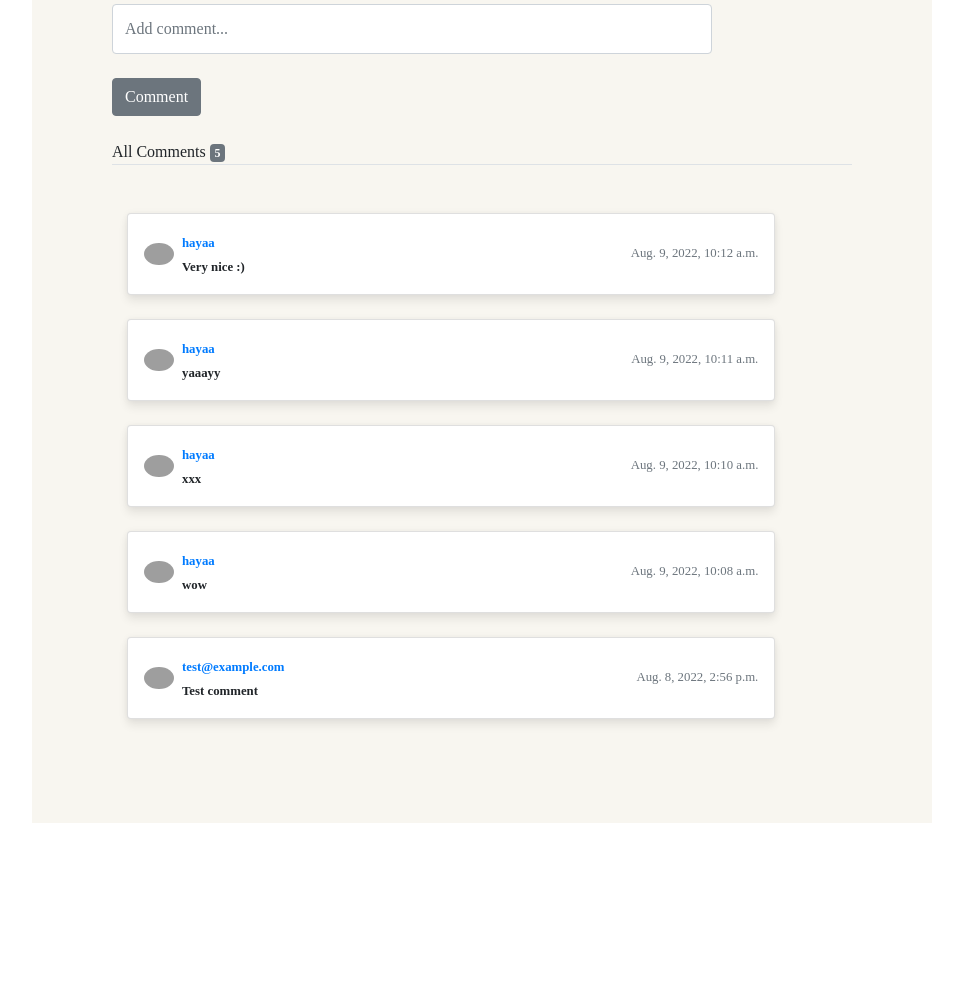
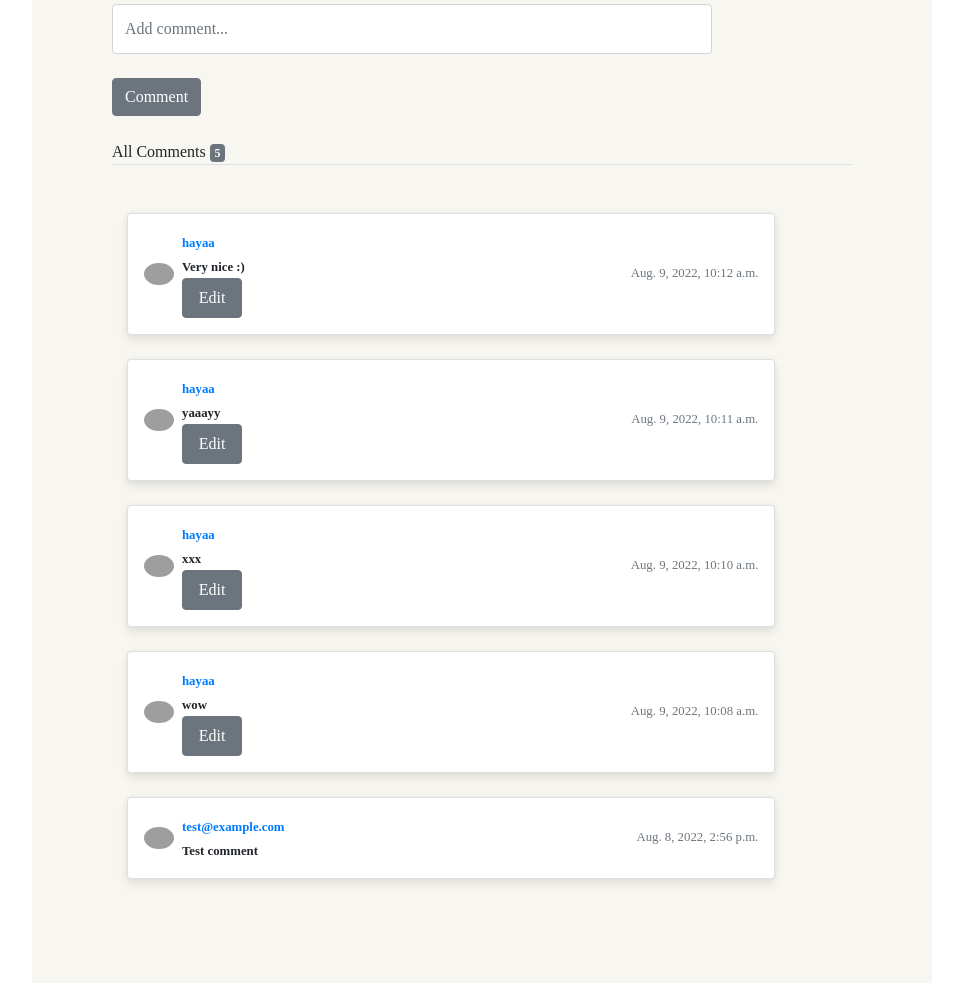
Before and after one commit to HayaaQutaishat/Articles-Application, a Django app: page /article/1 in a window 1280 px wide. Shown: the part 715-1718 px from the top of the page, without its empty margins (158-1121 px from the left). Before the commit the page ends 1538 px from the top, so only its background shows below. Run offline with Django 4.2, Linux system fonts and the light colour scheme; a user stored in the database is signed in; data comes from the database, SQL or seed files in the repository; both versions use the stored data as it was after the commit; some libraries are stand-ins or nearby versions; grey boxes are pictures that could not be loaded.

Commit message:
commit 6

```diff
--- a/final/static/final/index.js
+++ b/final/static/final/index.js
@@ -101,4 +101,57 @@ document.addEventListener('DOMContentLoaded', function() {
               });
         })
     }))
-})
+
+
+    const edit_btns = document.querySelectorAll('.edit_btn')
+    edit_btns.forEach(btn => {
+        btn.addEventListener('click', (event)=>{
+            event.preventDefault()
+            const comment_id = event.target.id;
+            edit_comment(comment_id)
+        })
+      });
+
+
+      function edit_comment(comment_id) {
+        fetch('/comment', {
+            method: 'POST',
+            body: JSON.stringify({
+                comment_id: comment_id,
+            })
+          })
+          .then(response => response.json())
+          .then(comment => {
+            //   alert(comment);
+              let edit_comment_div = document.createElement('div');
+              edit_comment_div.innerHTML =
+              `<form class="edit-form">
+                <textarea id="new_comment" name="new_comment" autofocus" class="form-control" style=" min-width:500px; max-width:100%;min-height:50px;height:100%;width:100%;">${comment}</textarea><br>
+                <input type="submit" value="Save" class="btn btn-primary"/>
+              </form>`
+              const comment_element = document.querySelector('#comment_view');
+              comment_element.append(edit_comment_div);
+              document.querySelector('.edit-form').addEventListener('submit',(e)=> {
+                e.preventDefault()
+                edit(comment_id)
+              });
+          });
+        }
+        function edit(comment_id) {
+            const new_comment = document.querySelector('#new_comment').value;
+            fetch('/edit_comment', {
+              method: 'POST',
+              body: JSON.stringify({
+                new_comment: new_comment,
+                comment_id: comment_id
+              })
+            })
+            .then(response => response.json())
+            .then(result => {
+                // Print result
+                location.reload();
+                console.log(result);
+            });
+            return false;
+          }
+    })
--- a/final/templates/final/article.html
+++ b/final/templates/final/article.html
@@ -63,15 +63,23 @@
         <p class="border-bottom">All Comments <span class="badge badge-secondary">{{ total_comments }}</span></p>
         <div class="container mt-5">
             {% for comment in comments %}
-            <div class="row">
+            <div class="row" >
                 <div class="col-md-11">
-                    <div class="card p-3">
+                    <div class="card p-3" id="comment_view">
                         <div class="d-flex justify-content-between align-items-center">
                       <div class="user d-flex flex-row align-items-center">
                         <img src="https://encrypted-tbn0.gstatic.com/images?q=tbn:ANd9GcTypACuX8ygmzipbD197uPBv40pqsvU8Egh-_Oo_xqg2OQqZbL1Cm-5XRxVcF3QjaocHCg&usqp=CAU" width="30" class="user-img rounded-circle mr-2">
                         <span><small class="font-weight-bold text-primary">{{ comment.user }}</small>
                         <br>
-                        <small class="font-weight-bold">{{ comment.comment }}</small></span>
+                        <small class="font-weight-bold">{{ comment.comment }}</small><br>
+                        <!-- to edit your comment -->
+                        {% if user.is_authenticated and user == comment.user %}
+                        <form action="" method="post">
+                            {% csrf_token %}
+                            <button id="{{ comment.id }}" style="width:60px; height:40px" type="submit" class="btn btn-secondary edit_btn">Edit</button>
+                        </form>
+                        {% endif %}
+                        </span>
                       </div>
                       <small class="text-muted">{{ comment.time }}</small>
                       </div>
--- a/final/urls.py
+++ b/final/urls.py
@@ -18,7 +18,13 @@ urlpatterns = [
     path("read_later", views.read_later, name="read_later"),
     path("read_later_add/<int:article_id>", views.read_later_add, name="read_later_add"),
     path("read_later_remove/<int:article_id>", views.read_later_remove, name="read_later_remove"),
+    path("edit_comment", views.edit_comment, name="edit_comment"),
+
+
 
     # API Routes
     path("rating", views.rating, name="rating"),
+    path("comment", views.comment, name="comment"),
+
+
 ]
--- a/final/views.py
+++ b/final/views.py
@@ -191,3 +191,28 @@ def read_later_remove(request, article_id):
             user = request.user
             user.read_later.remove(article)
         return render(request, "final/read_later.html")
+
+
+@login_required
+def comment(request):
+    if request.method != "POST":
+        return JsonResponse({"error": "POST request required."}, status=400)
+    # Check the data
+    data = json.loads(request.body)
+    comment_id = data.get("comment_id", "")
+    comment = Comment.objects.get(pk=comment_id)
+    return JsonResponse(comment.comment, safe=False)
+
+
+
+def edit_comment(request):
+    if request.method != "POST":
+        return JsonResponse({"error": "POST request required."}, status=400)
+    # Check the data
+    data = json.loads(request.body)
+    new_comment_text = data.get("new_comment", "")
+    comment_id = data.get("comment_id", "")
+    comment = Comment.objects.get(pk=comment_id)
+    comment.comment = new_comment_text
+    comment.save()
+    return JsonResponse({"data": data}, status=201)
```
Also changed, not shown: db.sqlite3.
